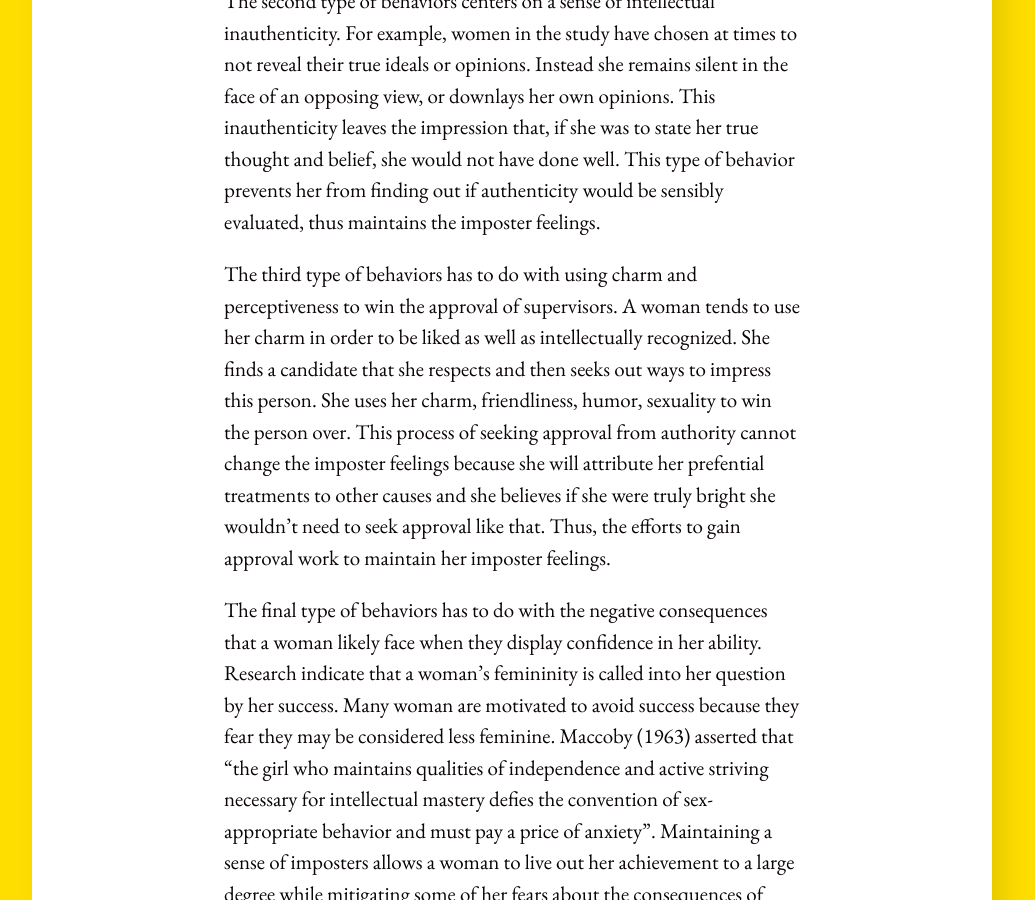
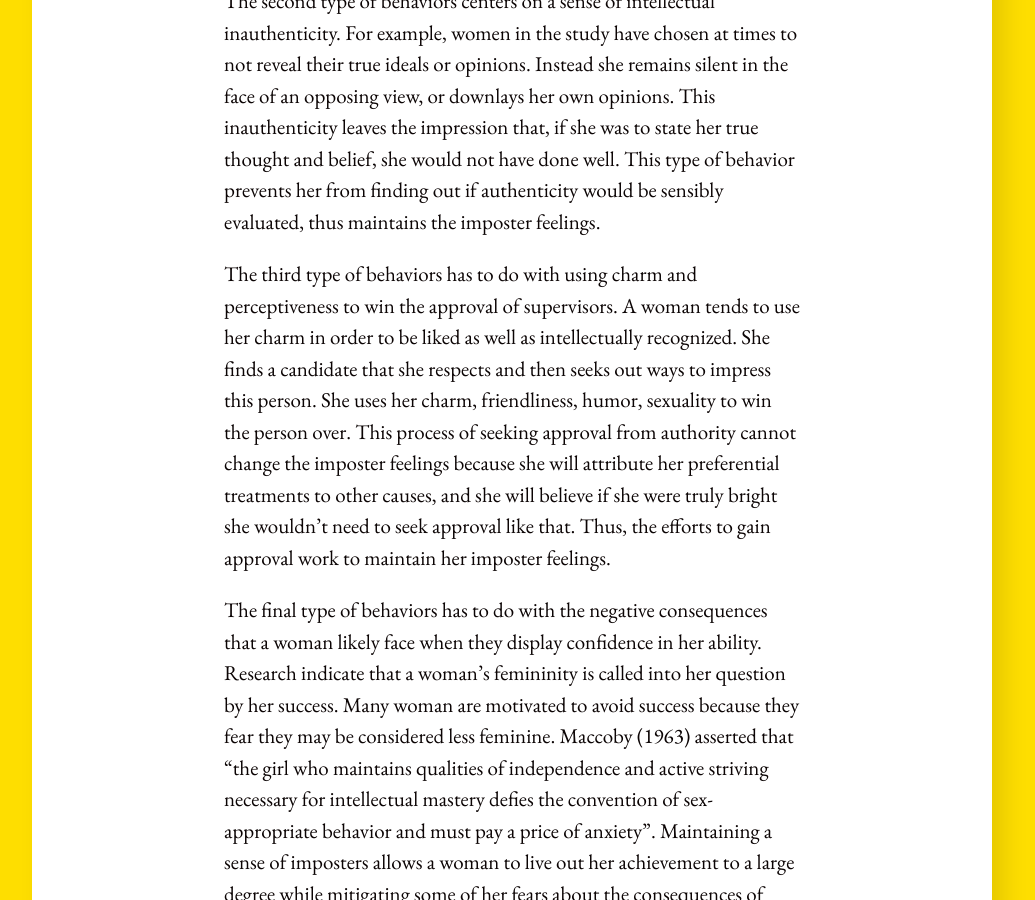
Before and after one commit to minhthanh3145/minhthanh3145.github.io, a Jekyll site: the page built from _posts/2021-02-14-imposter-phenomenon.md, in a window 1280 px wide and 900 px high, scrolled down 4752 px. Shown: the whole window, without its empty margins (128-1163 px from the left). Built offline with Jekyll 4.4.1, drawn with Linux system fonts in a browser that asks for light colours; some of the changed text lies outside the part shown.

Commit message:
Update imposter post

```diff
--- a/_posts/2021-02-14-imposter-phenomenon.md
+++ b/_posts/2021-02-14-imposter-phenomenon.md
@@ -58,7 +58,7 @@ The first type of behaviors involves diligence and hard work. Her fear of being
 
 The second type of behaviors centers on a sense of intellectual inauthenticity. For example, women in the study have chosen at times to not reveal their true ideals or opinions. Instead she remains silent in the face of an opposing view, or downlays her own opinions. This inauthenticity leaves the impression that, if she was to state her true thought and belief, she would not have done well. This type of behavior prevents her from finding out if authenticity would be sensibly evaluated, thus maintains the imposter feelings.
 
-The third type of behaviors has to do with using charm and perceptiveness to win the approval of supervisors. A woman tends to use her charm in order to be liked as well as intellectually recognized. She finds a candidate that she respects and then seeks out ways to impress this person. She uses her charm, friendliness, humor, sexuality to win the person over. This process of seeking approval from authority cannot change the imposter feelings because she will attribute her prefential treatments to other causes and she believes if she were truly bright she wouldn't need to seek approval like that. Thus, the efforts to gain approval work to maintain her imposter feelings.
+The third type of behaviors has to do with using charm and perceptiveness to win the approval of supervisors. A woman tends to use her charm in order to be liked as well as intellectually recognized. She finds a candidate that she respects and then seeks out ways to impress this person. She uses her charm, friendliness, humor, sexuality to win the person over. This process of seeking approval from authority cannot change the imposter feelings because she will attribute her preferential treatments to other causes, and she will believe if she were truly bright she wouldn't need to seek approval like that. Thus, the efforts to gain approval work to maintain her imposter feelings.
 
 The final type of behaviors has to do with the negative consequences that a woman likely face when they display confidence in her ability. Research indicate that a woman's femininity is called into her question by her success. Many woman are motivated to avoid success because they fear they may be considered less feminine. Maccoby (1963) asserted that "the girl who maintains qualities of independence and active striving necessary for intellectual mastery defies the convention of sex-appropriate behavior and must pay a price of anxiety". Maintaining a sense of imposters allows a woman to live out her achievement to a large degree while mitigating some of her fears about the consequences of being a successful woman in our society. As long as she maintains the notion that she isn't actually bright, she imagines that she can avoid societal rejection.
 
```
Also changed, not shown: other parts of _posts/2021-02-14-imposter-phenomenon.md (+1 -1 lines).
